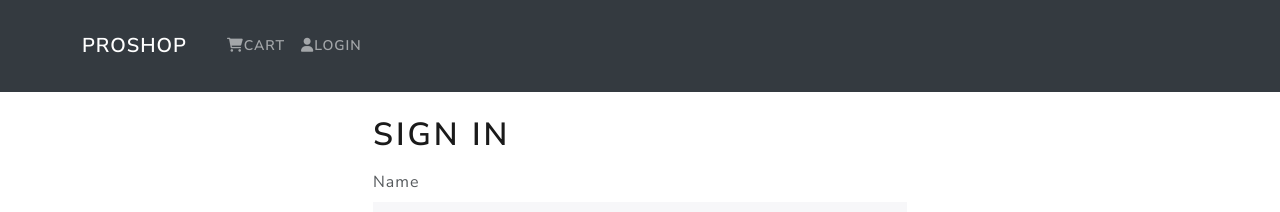
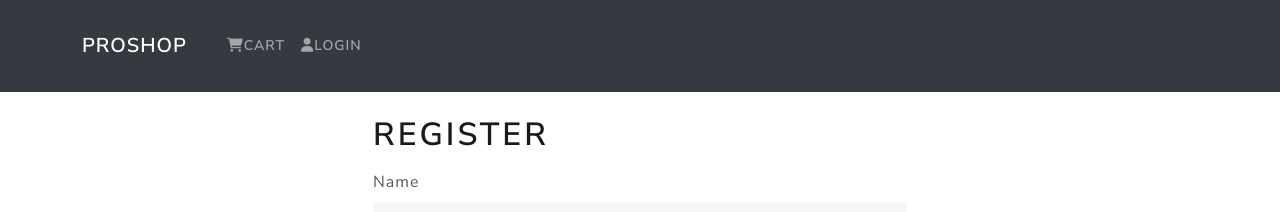
Before and after one commit to Yash-ftW/ecomm, a React (Create React App) app in the folder frontend/: page /register in a window 1280 px wide. Shown: the top 212 px of the page. Built offline with nearby package versions, Linux system fonts and the light colour scheme.

Commit message:
User Auth Frontend Small

```diff
--- a/frontend/src/screens/RegisterScreen.js
+++ b/frontend/src/screens/RegisterScreen.js
@@ -15,12 +15,12 @@ function RegisterScreen({ location }) {
   const [message, setMessage] = useState("");
   const [searchParams] = useSearchParams();
 
-  const redirect = searchParams.get("redirect");
   const navigate = useNavigate();
 
   const dispatch = useDispatch();
 
   //const redirect = location.search ? location.search.split("=")[1] : "/";
+  const redirect = searchParams.get("redirect");
 
   const userRegister = useSelector((state) => state.userRegister);
   const { loading, userInfo, error } = userRegister;
@@ -42,7 +42,7 @@ function RegisterScreen({ location }) {
   };
   return (
     <FormContainer>
-      <h1>Sign In</h1>
+      <h1>Register</h1>
       {message && <Message variant="danger">{message}</Message>}
       {error && <Message variant="danger">{error}</Message>}
       {loading && <Loader />}
```
